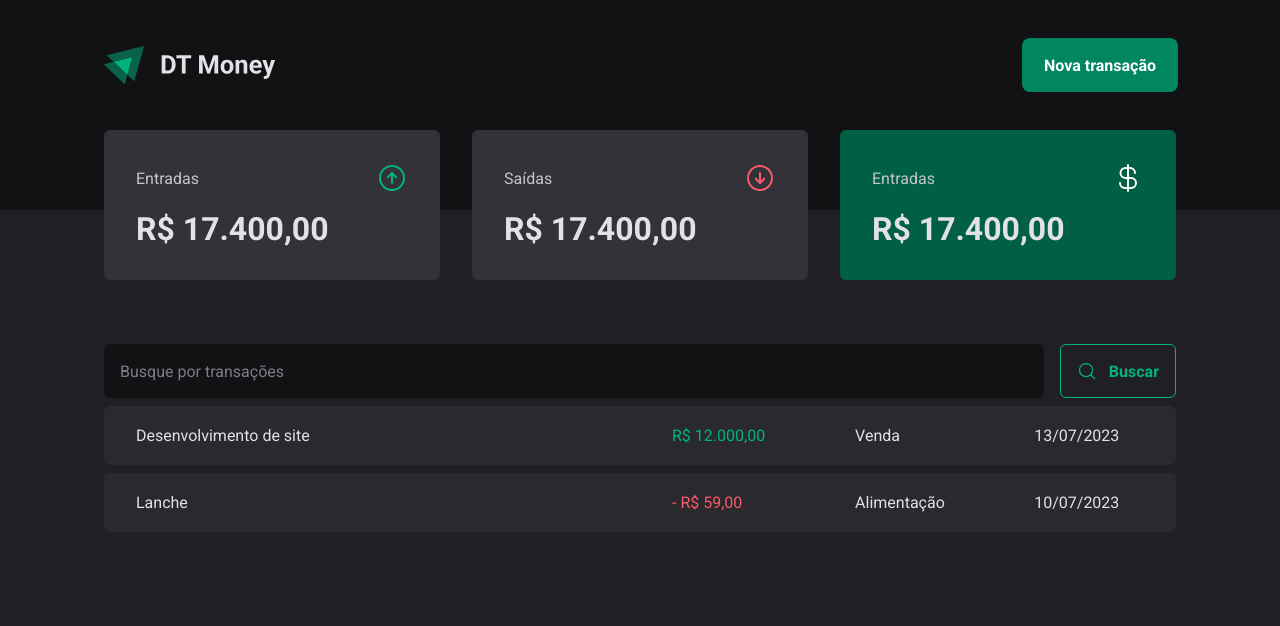
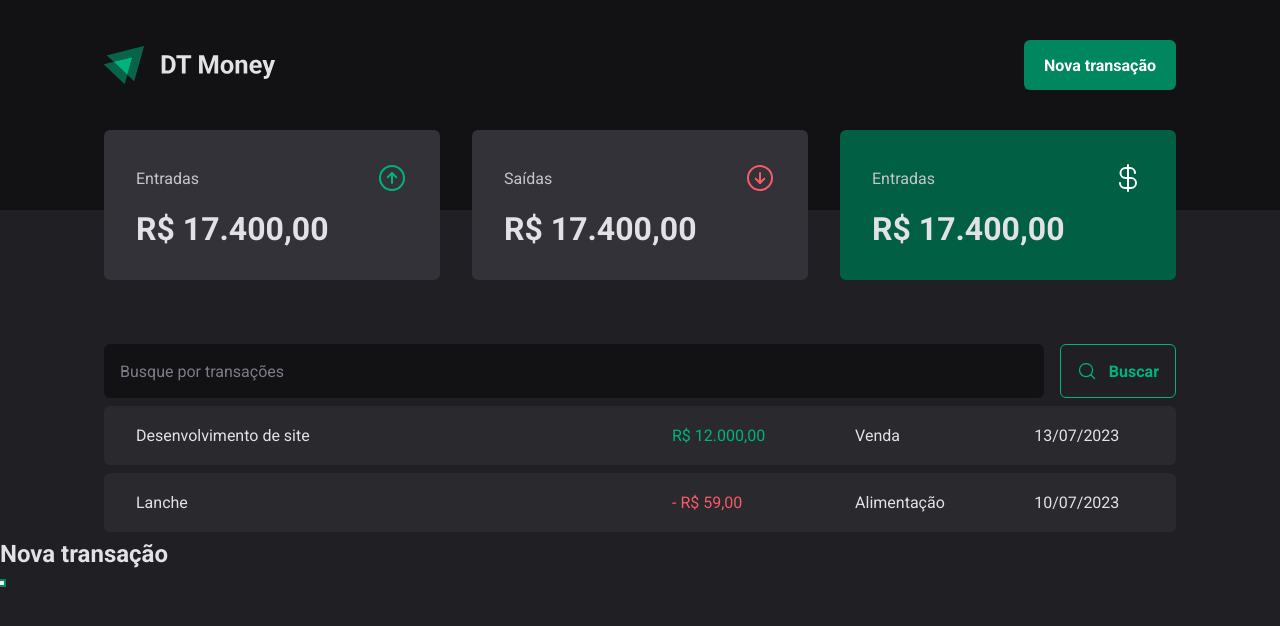
Before and after one commit to PedroPauloBrCalazans/DT-MONEY, a React (Vite) app: page / in a window 1280 px wide. Both pictures are taken after a click on the button "Nova transação". Shown: the top 626 px of the page. Built offline with nearby package versions, Linux system fonts and the light colour scheme.

Commit message:
feat: Add componente Modal para novas transações.

```diff
--- a/package.json
+++ b/package.json
@@ -8,6 +8,7 @@
     "preview": "vite preview"
   },
   "dependencies": {
+    "@radix-ui/react-dialog": "^1.0.4",
     "@types/styled-components": "^5.1.26",
     "phosphor-react": "^1.4.1",
     "react": "^18.0.0",
--- a/src/components/Header/index.tsx
+++ b/src/components/Header/index.tsx
@@ -1,4 +1,5 @@
 import { HeaderContainer, HeaderContent, NewTransactionButton } from "./styles";
+import * as Dialog from "@radix-ui/react-dialog";
 
 import logoImg from "../../assets/logo.svg";
 
@@ -8,7 +9,21 @@ export function Header() {
       <HeaderContent>
         <img src={logoImg} alt="" />
 
-        <NewTransactionButton>Nova transação</NewTransactionButton>
+        <Dialog.Root>
+          <Dialog.Trigger asChild>
+            <NewTransactionButton>Nova transação</NewTransactionButton>
+          </Dialog.Trigger>
+
+          <Dialog.Portal>
+            <Dialog.Overlay />
+
+            <Dialog.Content>
+              <Dialog.Title>Nova transação</Dialog.Title>
+
+              <Dialog.Close />
+            </Dialog.Content>
+          </Dialog.Portal>
+        </Dialog.Root>
       </HeaderContent>
     </HeaderContainer>
   );
```
Also changed, not shown: 1 other file (tests, documents, lock files or other folders).
